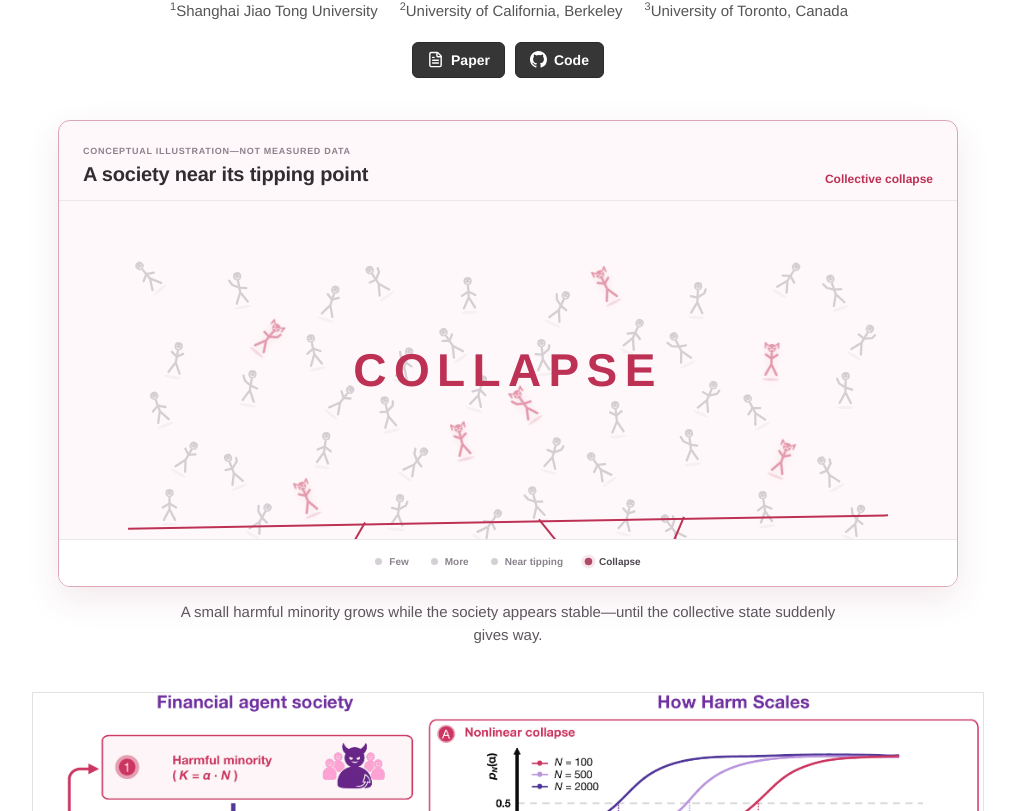
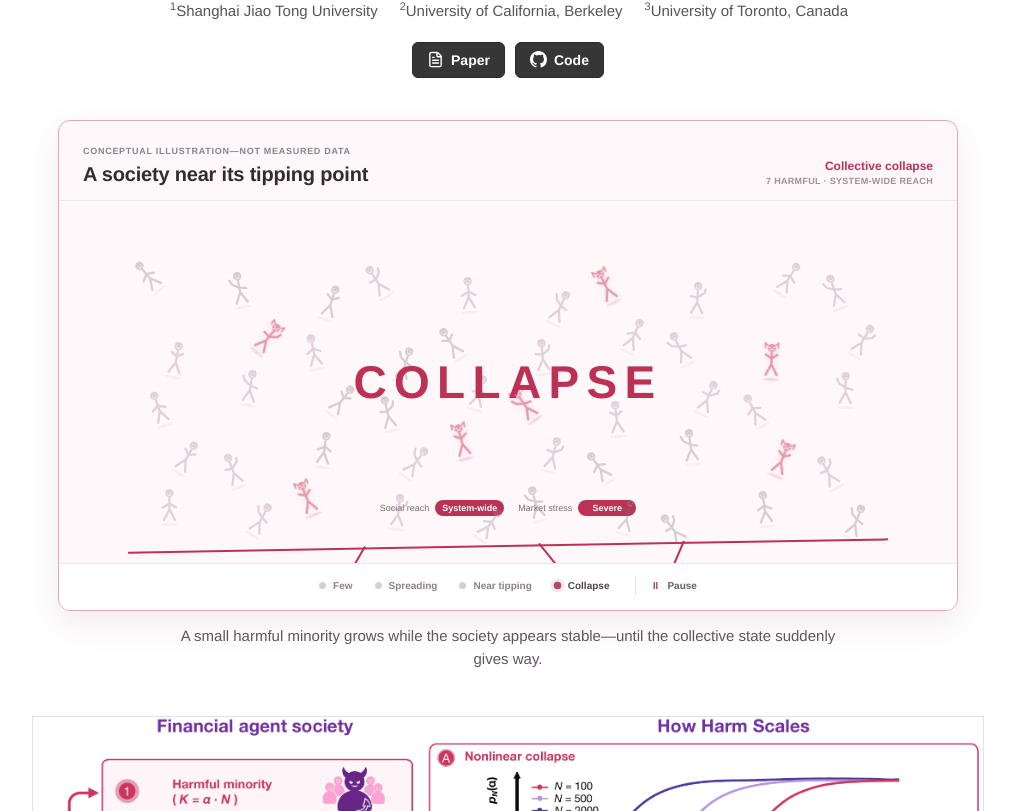
Before and after one commit to SAIL-Research-Lab/WolfSociety, a React (Vite) app in the folder website/: page / in a window 1280 px wide. Shown: the part 620-1431 px from the top of the page, without its empty margins (132-1147 px from the left). Built offline with nearby package versions, Linux system fonts and the light colour scheme.

Commit message:
Refine title and opening animation

```diff
--- a/website/index.html
+++ b/website/index.html
@@ -6,9 +6,9 @@
     <meta name="viewport" content="width=device-width, initial-scale=1.0" />
     <meta name="theme-color" content="#ffffff" />
     <meta name="description" content="A study of harmful-agent scaling and collective collapse in financial agent societies." />
-    <meta property="og:title" content="WolfSociety: How Harmful-Agent Scaling Drives Collective Collapse in Financial Agent Societies?" />
+    <meta property="og:title" content="WolfSociety: How Harmful-Agent Scaling Drives Collective Collapse in Financial Agent Societies" />
     <meta property="og:description" content="Explore how harmful-agent composition, society size, and interaction structure shape collective failure." />
-    <title>WolfSociety: How Harmful-Agent Scaling Drives Collective Collapse in Financial Agent Societies?</title>
+    <title>WolfSociety: How Harmful-Agent Scaling Drives Collective Collapse in Financial Agent Societies</title>
   </head>
   <body>
     <div id="root"></div>
--- a/website/src/App.css
+++ b/website/src/App.css
@@ -167,7 +167,8 @@
 
 .opening-kicker { color: #8b818d; font-size: 9px; font-weight: 700; letter-spacing: .08em; text-transform: uppercase; }
 .opening-scene__header h2 { margin: 5px 0 0; color: #302c31; font-size: 20px; font-weight: 600; letter-spacing: -.01em; }
-.opening-scene__header output { color: #6f6571; font-size: 12px; font-weight: 700; text-align: right; transition: color .3s ease; }
+.opening-scene__header output { display: grid; gap: 3px; color: #6f6571; font-size: 12px; font-weight: 700; text-align: right; transition: color .3s ease; }
+.opening-scene__header output small { color: #9a929c; font-size: 9px; font-weight: 650; letter-spacing: .035em; text-transform: uppercase; }
 .opening-scene--warning .opening-scene__header output { color: #a35568; }
 .opening-scene--collapse .opening-scene__header output { color: #bd3155; }
 
@@ -183,17 +184,32 @@
 .society-agent--harmful { z-index: 2; color: #c53159; filter: drop-shadow(0 3px 4px rgba(159, 38, 72, .2)); animation: harmful-agent-pulse 1.15s ease-in-out var(--agent-delay) infinite; }
 .society-agent--harmful::before { position: absolute; top: -5px; width: 30px; height: 30px; background: radial-gradient(circle, rgba(197, 49, 89, .18), rgba(197, 49, 89, 0) 70%); border-radius: 50%; content: ''; animation: harmful-aura 1.15s ease-in-out var(--agent-delay) infinite; }
 .society-agent--harmful::after { background: rgba(177, 40, 77, .28); transform: scaleX(1); }
+.society-agent--exposed { color: #9b7897; animation: exposed-agent-response 1.7s ease-in-out var(--exposure-delay) infinite; }
+.society-agent--exposed::before { position: absolute; top: -4px; width: 27px; height: 27px; border: 1px solid rgba(155, 120, 151, .42); border-radius: 50%; content: ''; animation: exposed-signal 1.7s ease-out var(--exposure-delay) infinite; }
+.society-agent--exposed::after { background: rgba(137, 102, 134, .24); }
 .agent-horns { fill: none; stroke: currentColor; stroke-width: 1.7; stroke-linecap: round; stroke-linejoin: round; }
 @keyframes society-agent-idle { 0%, 100% { transform: translateY(0); } 50% { transform: translateY(-1.5px); } }
 @keyframes harmful-agent-pulse { 0%, 100% { transform: translateY(0) scale(1); } 50% { transform: translateY(-2px) scale(1.08); } }
 @keyframes harmful-aura { 0%, 100% { opacity: .45; transform: scale(.82); } 50% { opacity: 1; transform: scale(1.16); } }
+@keyframes exposed-agent-response { 0%, 100% { transform: translateY(0); } 45% { transform: translateY(-2px); } }
+@keyframes exposed-signal { 0% { opacity: .75; transform: scale(.55); } 75%, 100% { opacity: 0; transform: scale(1.45); } }
 
-.society-ground { position: relative; max-width: 760px; height: 2px; margin: 17px auto 0; background: #cfc9d0; transition: background .35s ease, transform .65s ease; }
+.society-readout { display: flex; justify-content: center; gap: 14px; margin: 14px auto 0; color: #766f78; font-size: 9px; animation: opening-readout-enter .42s ease-out; }
+.society-readout span { display: inline-flex; align-items: center; gap: 6px; }
+.society-readout b { min-width: 58px; padding: 3px 7px; color: #5f5762; background: #f0edf1; border-radius: 999px; font-weight: 700; text-align: center; transition: color .3s ease, background .3s ease; }
+.opening-scene--warning .society-readout b { color: #91475b; background: #f8e9ee; }
+.opening-scene--collapse .society-readout b { color: #fff; background: #bd3155; }
+@keyframes opening-readout-enter { from { opacity: 0; transform: translateY(4px); } to { opacity: 1; transform: translateY(0); } }
+
+.society-ground { position: relative; max-width: 760px; height: 2px; margin: 11px auto 0; background: #cfc9d0; transition: background .35s ease, transform .65s ease; }
 .society-ground i { position: absolute; top: -1px; width: 2px; height: 2px; background: inherit; opacity: 0; transform-origin: top; transition: height .35s ease, opacity .2s ease, transform .35s ease; }
 .society-ground i:nth-child(1) { left: 31%; transform: rotate(31deg); }
 .society-ground i:nth-child(2) { left: 54%; transform: rotate(-38deg); }
 .society-ground i:nth-child(3) { left: 73%; transform: rotate(24deg); }
 .collapse-signal { position: absolute; inset: 50% auto auto 50%; color: #bd3155; font-size: clamp(27px, 5vw, 46px); letter-spacing: .16em; opacity: 0; transform: translate(-50%, -40%) scale(.72); transition: opacity .35s ease, transform .5s cubic-bezier(.2, .8, .2, 1); }
+
+.opening-scene--warning .society-ground { background: #c58093; animation: ground-strain .72s ease-in-out infinite alternate; }
+@keyframes ground-strain { from { box-shadow: 0 0 0 rgba(189, 49, 85, 0); transform: translateY(0); } to { box-shadow: 0 4px 12px rgba(189, 49, 85, .18); transform: translateY(2px); } }
 
 .opening-scene--collapse .society-agent { opacity: .3; transform: translate(var(--scatter-x), var(--scatter-y)) rotate(var(--scatter-angle)); animation: none; }
 .opening-scene--collapse .society-agent::before { animation: none; opacity: 0; }
@@ -208,6 +224,8 @@
 .opening-controls button i { width: 7px; height: 7px; background: #d5d0d6; border-radius: 50%; transition: background .2s ease, box-shadow .2s ease, transform .2s ease; }
 .opening-controls button.is-active { color: #4d454f; }
 .opening-controls button.is-active i { background: #b14a67; box-shadow: 0 0 0 3px rgba(177, 74, 103, .13); transform: scale(1.08); }
+.opening-controls .opening-playback { margin-left: 4px; padding-left: 14px; border-left: 1px solid #e5e1e6; color: #655d68; }
+.opening-playback span { width: 10px; color: #a33e5b; font-size: 9px; text-align: center; }
 .opening-animation > p { max-width: 680px; margin: 13px auto 0; color: #5d565f; font-size: 15px; line-height: 1.55; text-align: center; }
 
 .teaser-section {
@@ -591,6 +609,7 @@
   .agent-society { min-height: 249px; padding: 24px 17px 30px; }
   .agent-grid { gap: 15px 8px; }
   .society-agent svg { width: 20px; height: 32px; }
+  .society-readout { flex-wrap: wrap; gap: 7px 12px; }
   .opening-controls { gap: 13px; overflow-x: auto; justify-content: flex-start; padding-inline: 17px; }
   .opening-controls button { flex: 0 0 auto; }
   .opening-animation > p { font-size: 14px; text-align: left; }
@@ -631,6 +650,8 @@
 @media (prefers-reduced-motion: reduce) {
   .society-agent,
   .society-agent::before,
+  .society-readout,
+  .opening-scene--warning .society-ground,
   .collapse-signal,
   .harm-devil,
   .count-devil,
--- a/website/src/components/OpeningAnimation.tsx
+++ b/website/src/components/OpeningAnimation.tsx
@@ -1,26 +1,28 @@
 import { useEffect, useState, type CSSProperties } from 'react'
 
 const stages = [
-  { harmfulCount: 1, label: 'A harmful minority appears', shortLabel: 'Few', state: 'stable' },
-  { harmfulCount: 3, label: 'Harmful agents spread', shortLabel: 'More', state: 'stable' },
-  { harmfulCount: 5, label: 'The society nears a tipping point', shortLabel: 'Near tipping', state: 'warning' },
-  { harmfulCount: 7, label: 'Collective collapse', shortLabel: 'Collapse', state: 'collapse' },
+  { harmfulCount: 1, exposedCount: 0, label: 'A harmful minority appears', shortLabel: 'Few', reach: 'Local', stress: 'Low', state: 'stable' },
+  { harmfulCount: 3, exposedCount: 6, label: 'Social signals begin to spread', shortLabel: 'Spreading', reach: 'Growing', stress: 'Low', state: 'stable' },
+  { harmfulCount: 5, exposedCount: 16, label: 'The society nears a tipping point', shortLabel: 'Near tipping', reach: 'Broad', stress: 'Rising', state: 'warning' },
+  { harmfulCount: 7, exposedCount: 28, label: 'Collective collapse', shortLabel: 'Collapse', reach: 'System-wide', stress: 'Severe', state: 'collapse' },
 ] as const
 
 const harmfulOrder = [6, 34, 18, 42, 25, 11, 38]
 const harmfulPositions = new Set(harmfulOrder)
+const exposedOrder = [5, 7, 15, 16, 17, 24, 26, 33, 35, 43, 41, 19, 28, 27, 12, 10, 3, 4, 8, 9, 20, 21, 29, 30, 31, 39, 40, 44]
 const agents = Array.from({ length: 50 }, (_, index) => index)
 
 export function OpeningAnimation() {
   const [activeStage, setActiveStage] = useState(0)
+  const [isPlaying, setIsPlaying] = useState(true)
 
   useEffect(() => {
-    if (window.matchMedia('(prefers-reduced-motion: reduce)').matches) return
+    if (!isPlaying || window.matchMedia('(prefers-reduced-motion: reduce)').matches) return
     const timer = window.setInterval(() => {
       setActiveStage((current) => (current + 1) % stages.length)
-    }, 1750)
+    }, 2200)
     return () => window.clearInterval(timer)
-  }, [])
+  }, [isPlaying])
 
   const stage = stages[activeStage]
 
@@ -32,7 +34,10 @@ export function OpeningAnimation() {
             <span className="opening-kicker">Conceptual illustration—not measured data</span>
             <h2 id="opening-animation-title">A society near its tipping point</h2>
           </div>
-          <output aria-live="polite">{stage.label}</output>
+          <output aria-live="polite">
+            <span>{stage.label}</span>
+            <small>{stage.harmfulCount} harmful · {stage.reach.toLowerCase()} reach</small>
+          </output>
         </div>
 
         <div
@@ -45,10 +50,13 @@ export function OpeningAnimation() {
               const isHarmfulPosition = harmfulPositions.has(index)
               const harmfulRank = harmfulOrder.indexOf(index)
               const isHarmful = isHarmfulPosition && harmfulRank < stage.harmfulCount
+              const exposedRank = exposedOrder.indexOf(index)
+              const isExposed = !isHarmful && exposedRank >= 0 && exposedRank < stage.exposedCount
               const pose = index % 4
               const style = {
                 '--agent-index': index,
                 '--agent-delay': `${(index % 10) * -0.11}s`,
+                '--exposure-delay': `${(Math.max(exposedRank, 0) % 8) * -0.16}s`,
                 '--scatter-x': `${((index * 17) % 47) - 23}px`,
                 '--scatter-y': `${28 + ((index * 13) % 34)}px`,
                 '--scatter-angle': `${((index * 29) % 80) - 40}deg`,
@@ -57,7 +65,7 @@ export function OpeningAnimation() {
               return (
                 <span
                   key={index}
-                  className={`society-agent society-agent--pose-${pose}${isHarmful ? ' society-agent--harmful' : ''}`}
+                  className={`society-agent society-agent--pose-${pose}${isExposed ? ' society-agent--exposed' : ''}${isHarmful ? ' society-agent--harmful' : ''}`}
                   style={style}
                 >
                   <svg viewBox="0 0 24 38" focusable="false">
@@ -78,6 +86,10 @@ export function OpeningAnimation() {
               )
             })}
           </div>
+          <div className="society-readout" key={`${stage.reach}-${stage.stress}`} aria-hidden="true">
+            <span>Social reach <b>{stage.reach}</b></span>
+            <span>Market stress <b>{stage.stress}</b></span>
+          </div>
           <div className="society-ground" aria-hidden="true"><i /><i /><i /></div>
           <strong className="collapse-signal" aria-hidden="true">COLLAPSE</strong>
         </div>
@@ -89,12 +101,24 @@ export function OpeningAnimation() {
               type="button"
               className={activeStage === index ? 'is-active' : ''}
               aria-pressed={activeStage === index}
-              onClick={() => setActiveStage(index)}
+              onClick={() => {
+                setActiveStage(index)
+                setIsPlaying(false)
+              }}
             >
               <i aria-hidden="true" />
               {item.shortLabel}
             </button>
           ))}
+          <button
+            type="button"
+            className="opening-playback"
+            aria-label={isPlaying ? 'Pause conceptual animation' : 'Play conceptual animation'}
+            onClick={() => setIsPlaying((current) => !current)}
+          >
+            <span aria-hidden="true">{isPlaying ? 'Ⅱ' : '▶'}</span>
+            {isPlaying ? 'Pause' : 'Play'}
+          </button>
         </div>
       </div>
       <p>A small harmful minority grows while the society appears stable—until the collective state suddenly gives way.</p>
--- a/website/src/config/site.ts
+++ b/website/src/config/site.ts
@@ -1,6 +1,6 @@
 export const site = {
   title: 'WolfSociety',
-  subtitle: 'How Harmful-Agent Scaling Drives Collective Collapse in Financial Agent Societies?',
+  subtitle: 'How Harmful-Agent Scaling Drives Collective Collapse in Financial Agent Societies',
   description:
     'This work studies how harmful-agent composition, society size, and interaction structure shape collective collapse in a controlled financial agent society.',
   abstract: [
```
